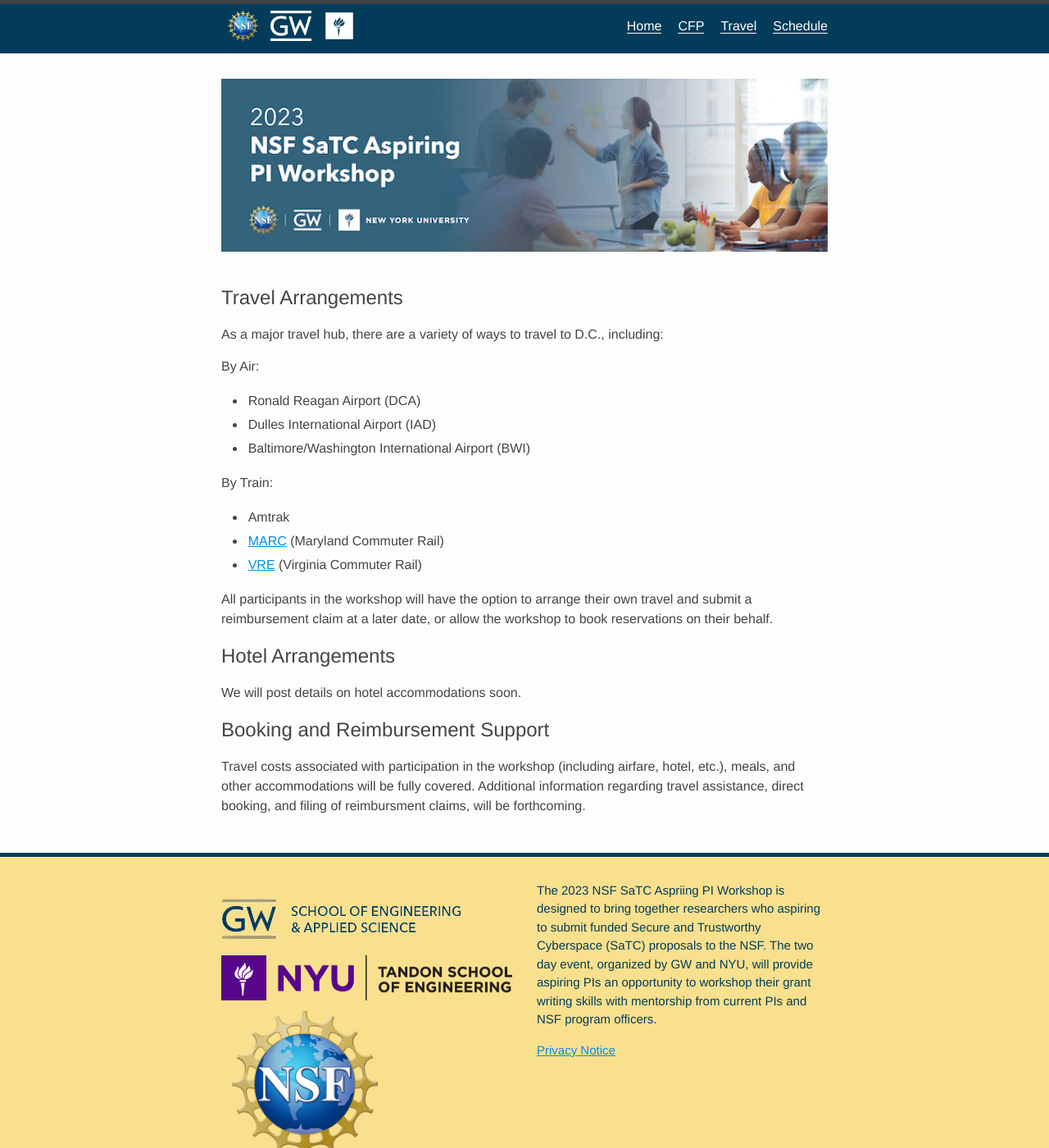
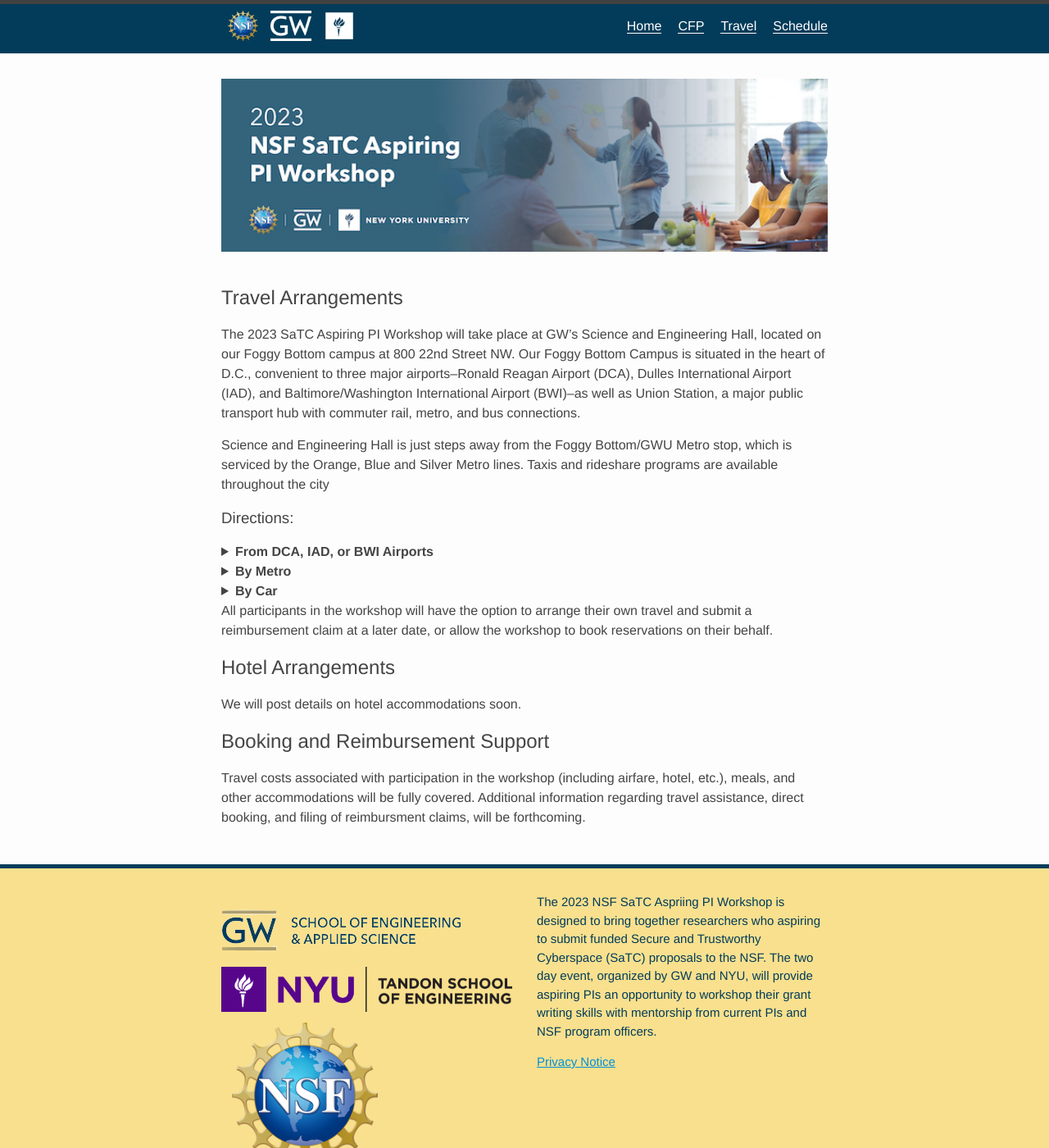
Before and after one commit to satc-aspiring-pi-workshop-2023/satc-aspiring-pi-workshop-2023.github.io, a Jekyll site: the page built from travel.md, in a window 1280 px wide and 1400 px high. Shown: the whole window at 82% size. Built offline with Jekyll 4.4.1, drawn with Linux system fonts in a browser that asks for light colours; some web fonts are replaced.

Commit message:
Update travel.md

```diff
--- a/travel.md
+++ b/travel.md
@@ -5,16 +5,59 @@ title: Travel
 
 
 ## Travel Arrangements
-As a major travel hub, there are a variety of ways to travel to D.C., including:
-#### By Air:
-* Ronald Reagan Airport (DCA)
-* Dulles International Airport (IAD)
-* Baltimore/Washington International Airport (BWI)
+The 2023 SaTC Aspiring PI Workshop will take place at GW's Science and Engineering Hall, located on our Foggy Bottom campus at 800 22nd Street NW. Our Foggy Bottom Campus is situated in the heart of D.C., convenient to three major airports--Ronald Reagan Airport (DCA), Dulles International Airport (IAD), and Baltimore/Washington International Airport (BWI)--as well as Union Station, a major public transport hub with commuter rail, metro, and bus connections.
 
-#### By Train:
-* Amtrak
-* [MARC](https://www.mta.maryland.gov/schedule/marc-penn) (Maryland Commuter Rail)
-* [VRE](https://www.vre.org/) (Virginia Commuter Rail)
+Science and Engineering Hall is just steps away from the Foggy Bottom/GWU Metro stop, which is serviced by the Orange, Blue and Silver Metro lines. Taxis and rideshare programs are available throughout the city
+
+### Directions:
+<details>
+  <summary><strong>From DCA, IAD, or BWI Airports</strong></summary>
+<br>
+  <b>From Ronald Reagan National Airport (DCA)</b>: Take the Blue Line of the Metrorail from the Ronald Reagan National Airport Station to the Foggy Bottom/GWU Metro Station
+
+  <b>From Dulles International Airport (IAD):</b> Take the Silver Line Express bus to the Wiehle-Reston East Metrorail Station, and then take the Silver Line to the Foggy Bottom-GWU Station. You may also take the Washington Flyer private bus service directly to many downtown hotels.
+
+  <b>From Baltimore-Washington International Thurgood Marshall Airport (BWI)</b>** Take the Super Shuttle or Amtrak train directly to Union Station in downtown Washington, D.C., then take the Metrorail Red Line from Union Station to the Metro Center Station and transfer to the Blue, Silver or Orange Lines to go to the Foggy Bottom-GWU Station.
+
+</details>
+
+<details>
+  <summary><strong>By Metro</strong></summary>
+<br>
+    The Foggy Bottom-GWU Metrorail Station is located on campus. It offers access to Metrorail’s Blue, Orange and Silver lines. For more information on Metrorail, visit the Washington Metropolitan Area Transit Authority.
+    Science and Engineering Hall is just a two-minute walk from the metro stop. When you exit the station, cross the street and follow I Street NW until you reach the corner. At the corner, turn right onto 22nd St. NW. Science and Engineering Hall will be on your right.
+
+</details>
+
+<details>
+  <summary><strong>By Car</strong></summary>
+<br>
+  <b>From North</b>
+  * Take Interstate 95 South to Interstate 495 North toward Silver Spring/Northern Virginia
+  * Take Exit 33, heading south on Connecticut Avenue for about nine miles
+  * Turn right onto Florida Avenue (just past the Washington Hilton) and then turn left immediately onto 21st Street NW
+  * The visitor entrance to the G Street Garage is on the left between G and F Streets NW
+
+  <b>From Northwest</b>
+  * Take Interstate 270 to Interstate 495 North toward Silver Spring/Northern Virginia
+  * Follow directions as shown above in “From North”
+
+  <b>From West</b>
+  * Take Interstate 66 or Route 50 to the Theodore Roosevelt Bridge
+  * Cross the bridge and exit left at E Street NW, then again at Virginia Avenue NW
+  * Stay to the left, following signs for 23rd Street NW
+  * Turn left onto 23rd Street NW and continue a few blocks to campus
+  * Turn right onto H Street
+  * The visitor entrance to the University Parking Garage is on the left on H Street between 23rd and 22nd Streets
+
+  <b>From South</b>
+  * Interstate 95 to Interstate 395, Arlington Memorial Bridge Exit
+  * Cross the bridge and stay to the left at the Lincoln Memorial
+  * Turn left onto 23rd Street NW
+  * Turn right on H Street
+  * The visitor entrance to the University Parking Garage is on the left on H Street between 23rd and 22nd Streets
+
+ </details>
 
 All participants in the workshop will have the option to arrange their own travel and submit a reimbursement claim at a later date, or allow the workshop to book reservations on their behalf.
 
```
